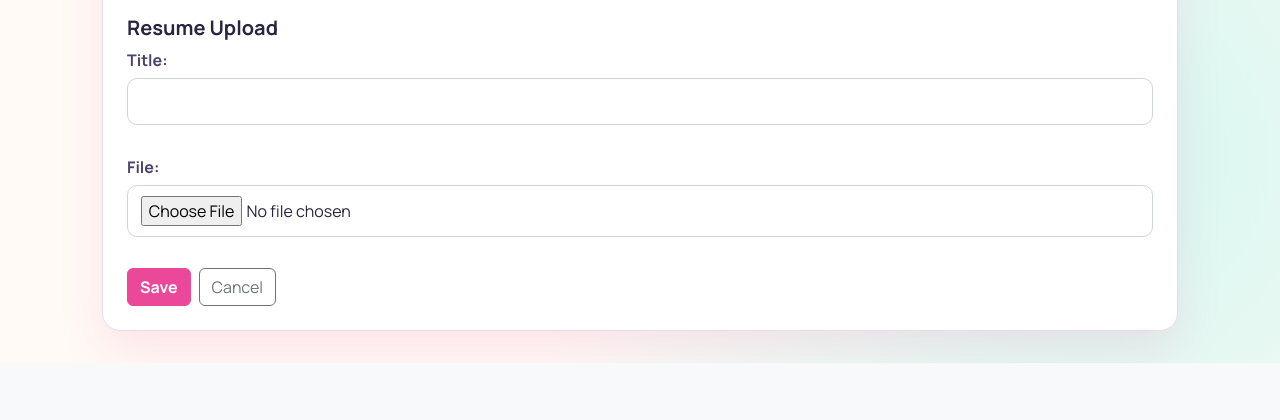
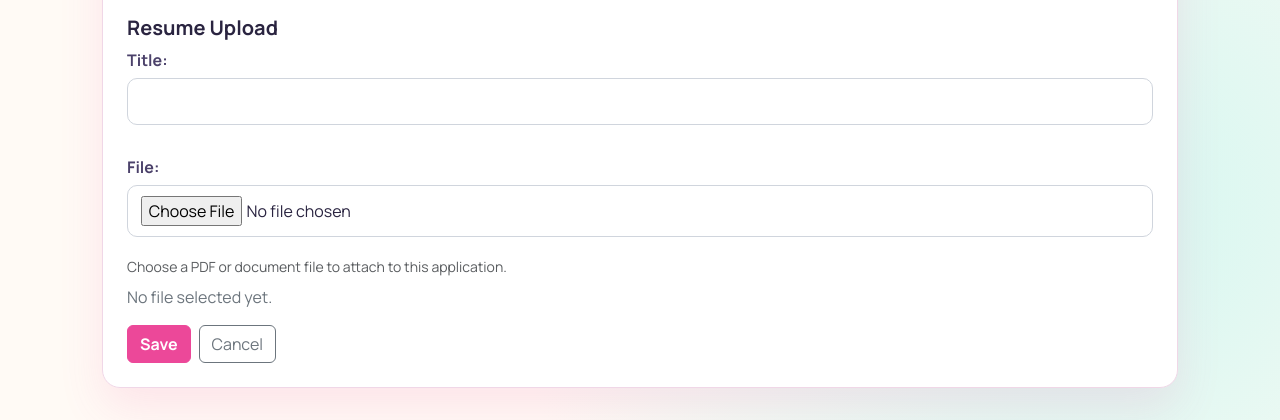
Before and after one commit to keerthi25-ops/job-application-tracker-django, a Django app: page /add/ in a window 1280 px wide. Shown: the part 1007-1427 px from the top of the page. Before the commit the page ends 1370 px from the top, so only its background shows below. Run offline with Django 5.2, Linux system fonts and the light colour scheme; the visitor is signed in with stand-in values (Sample User, id 1).

Commit message:
resume upload changes

```diff
--- a/TRACKER/templates/add_application.html
+++ b/TRACKER/templates/add_application.html
@@ -3,7 +3,6 @@
 {% block title %}{{ page_title|default:"Add Job Application" }} | Job Tracker{% endblock %}
 
 {% block content %}
-
 <div class="app-card">
     <h2 class="fw-bold mb-1">{{ page_title|default:"Add Job Application" }}</h2>
     <p class="text-secondary mb-4">Keep each opportunity organized with clear details.</p>
@@ -18,7 +17,31 @@
         {{ job_form.as_p }}
 
         <h5 class="fw-bold mt-3">Resume Upload</h5>
-        {{ resume_form.as_p }}
+        {% if current_resume and current_resume.file %}
+            <div class="alert alert-light border mb-3">
+                <strong>Current resume:</strong>
+                <a href="{{ current_resume.file.url }}" target="_blank" rel="noopener">
+                    {{ current_resume.title|default:current_resume.file.name }}
+                </a>
+            </div>
+        {% endif %}
+
+        <p>
+            {{ resume_form.title.label_tag }}
+            {{ resume_form.title }}
+        </p>
+
+        <div class="mb-3">
+            {{ resume_form.file.label_tag }}
+            {{ resume_form.file }}
+            <div class="form-text">Choose a PDF or document file to attach to this application.</div>
+            <div id="selected-file-name" class="mt-2 text-secondary">No file selected yet.</div>
+            {% if resume_form.file.errors %}
+                <div class="text-danger mt-2">
+                    {{ resume_form.file.errors }}
+                </div>
+            {% endif %}
+        </div>
 
         <div class="d-flex gap-2 mt-2">
             <button type="submit" class="btn btn-brand">{{ submit_label|default:"Save" }}</button>
@@ -27,4 +50,23 @@
     </form>
 </div>
 
+<script>
+    (function () {
+        const fileInput = document.getElementById("id_file");
+        const fileName = document.getElementById("selected-file-name");
+
+        if (!fileInput || !fileName) {
+            return;
+        }
+
+        fileInput.addEventListener("change", function () {
+            if (fileInput.files && fileInput.files.length > 0) {
+                fileName.textContent = "Selected file: " + fileInput.files[0].name;
+            } else {
+                fileName.textContent = "No file selected yet.";
+            }
+        });
+    }());
+</script>
+
 {% endblock %}
--- a/TRACKER/views.py
+++ b/TRACKER/views.py
@@ -83,6 +83,7 @@ def add_application(request):
         'job_form': job_form,
         'company_form': company_form,
         'resume_form': resume_form,
+        'current_resume': None,
         'page_title': 'Add Job Application',
         'submit_label': 'Save',
     })
@@ -127,6 +128,7 @@ def edit_application(request, id):
         'job_form': job_form,
         'company_form': company_form,
         'resume_form': resume_form,
+        'current_resume': resume_instance,
         'page_title': 'Edit Job Application',
         'submit_label': 'Update',
     })
```
Also changed, not shown: README.md.
